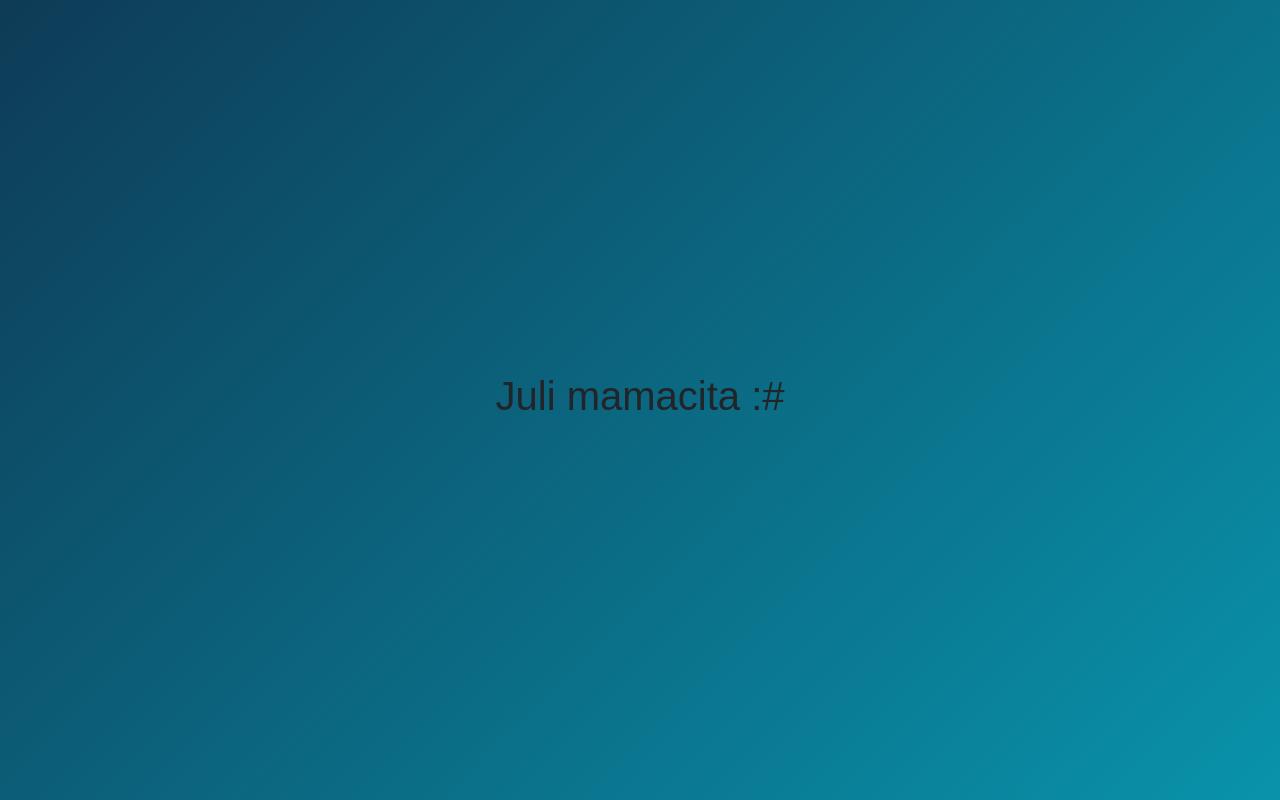
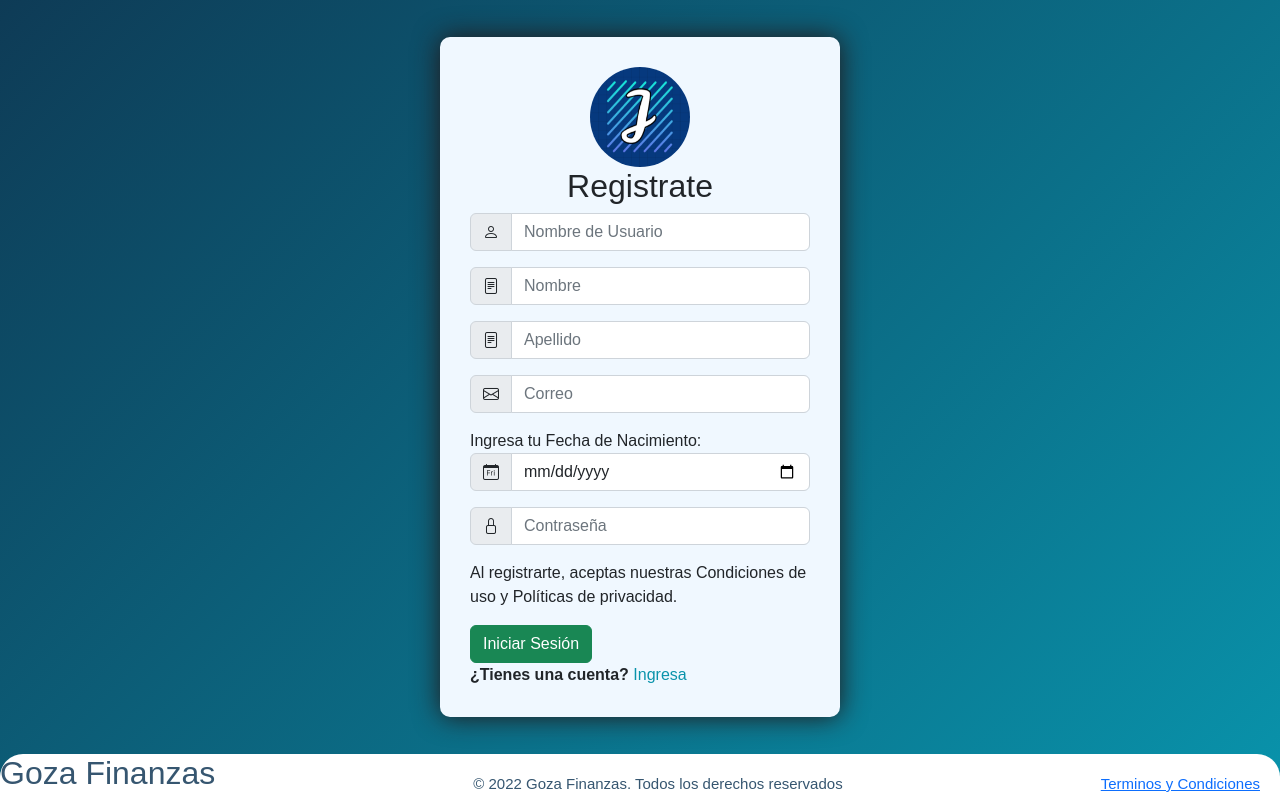
Before and after one commit to goza-finanzas/goza-finanzas, a plain HTML site: page frontend/registro.html in a window 1280 px wide. Drawn offline with nearby package versions, Linux system fonts and the light colour scheme.

Commit message:
Update Login And Register Files

```diff
--- a/frontend/css/style.css
+++ b/frontend/css/style.css
@@ -35,7 +35,7 @@ body {
     align-items: center;
     background-color: var(--fondo-caja);
     width: 400px;
-    height: 430px;
+    max-height: 90vh;
     border-radius: 10px;
     box-shadow: 0 0 27px var(--sombra-caja) ;
 
@@ -61,3 +61,27 @@ body {
 .formulario a:hover {
     color: var(--color-uno);
 }
+
+footer{
+    display: flex;
+    flex-direction: row;
+    flex-wrap: wrap;
+    justify-content: space-between;
+    align-items: flex-end;
+    width: 100%;
+    margin-top: auto;
+    background-color: white;
+    color: #365670;
+    border-radius: 23px 23px 0 0;
+    font-size: 15px;
+}
+
+footer .footer-rights {
+  line-height: 1px;
+  text-align: center;
+}
+footer .footer-terms {
+  padding-right: 20px;
+  line-height: 1px;
+  text-align: center;
+}
--- a/frontend/registro.html
+++ b/frontend/registro.html
@@ -6,13 +6,83 @@
         <meta name="viewport" conten="width=device-width, initial-scale=1.0">
         <!--Activa compatibilidad con navegadores viejos-->
         <meta hhtp-equiv="X-UA-Compatible" content="ie-edge">
-        <title>Inicio Sesión - GozaFinanzas</title>
+        <title>Registro - GozaFinanzas</title>
         <link href="https://cdn.jsdelivr.net/npm/bootstrap@5.2.1/dist/css/bootstrap.min.css" rel="stylesheet" integrity="sha384-iYQeCzEYFbKjA/T2uDLTpkwGzCiq6soy8tYaI1GyVh/UjpbCx/TYkiZhlZB6+fzT" crossorigin="anonymous">
         <script src="https://cdn.jsdelivr.net/npm/bootstrap@5.2.1/dist/js/bootstrap.bundle.min.js" integrity="sha384-u1OknCvxWvY5kfmNBILK2hRnQC3Pr17a+RTT6rIHI7NnikvbZlHgTPOOmMi466C8" crossorigin="anonymous"></script>
         <link rel="stylesheet" href="css/style.css">
         <link rel="stylesheet" href="https://cdn.jsdelivr.net/npm/bootstrap-icons@1.9.1/font/bootstrap-icons.css">
     </head>
     <body>
-        <h1>Juli mamacita :#</h1>
+        <div class="formulario">
+            <img class="avatar" src="img/logo.png" alt="logo">
+            <h2>Registrate</h2>
+            <form method="post">
+
+								<div class="input-group mb-3">
+									<span class="input-group-text" id="basic-addon1">
+											<i class="bi bi-person"></i>
+									</span>
+									<input type="text" class="form-control" placeholder="Nombre de Usuario" aria-label="Nombre de Usuario" aria-describedby="basic-addon1" required>
+								</div>
+
+								<div class="input-group mb-3">
+									<span class="input-group-text" id="basic-addon1">
+										<i class="bi bi-file-text"></i>
+									</span>
+									<input type="text" class="form-control" placeholder="Nombre" aria-label="Nombre" aria-describedby="basic-addon1" required>
+								</div>
+
+								<div class="input-group mb-3">
+									<span class="input-group-text" id="basic-addon1">
+										<i class="bi bi-file-text"></i>
+									</span>
+									<input type="text" class="form-control" placeholder="Apellido" aria-label="Apellido" aria-describedby="basic-addon1" required>
+								</div>
+
+
+                <div class="input-group mb-3">
+                    <span class="input-group-text" id="basic-addon1">
+											<i class="bi bi-envelope"></i>
+                    </span>
+                    <input type="text" class="form-control" placeholder="Correo" aria-label="Correo" aria-describedby="basic-addon1" required>
+                </div>
+
+								<label class="birthday" >Ingresa tu Fecha de Nacimiento: </label>
+                <div class="input-group mb-3">
+                    <span class="input-group-text" id="basic-addon1">
+											<i class="bi bi-calendar-day"></i>
+                    </span>
+                    <input type="date" class="form-control" aria-describedby="basic-addon1" required>
+                </div>
+
+                <div class="input-group mb-3">
+                    <span class="input-group-text" id="basic-addon1">
+                        <i class="bi bi-lock"></i>
+                    </span>
+                    <input type="password" class="form-control" placeholder="Contraseña" aria-label="Contraseña" aria-describedby="basic-addon1" required>
+                </div>
+
+
+                <div class="remember">
+                    <p>Al registrarte, aceptas nuestras Condiciones de uso y Políticas de privacidad.</p>
+                </div>
+                <input class="btn btn-success" type="submit" value="Iniciar Sesión">
+
+                <div class="register">
+                    <strong>¿Tienes una cuenta?</strong> <a href="login.html">Ingresa</a>
+                </div>
+            </form>
+        </div>
+      <footer>
+        <div class="footer-name">
+          <h2>Goza Finanzas</h2>
+        </div>
+        <div class="footer-rights">
+                  <p>&#169; 2022 Goza Finanzas. Todos los derechos reservados</p>
+              </div>
+              <div class="footer-terms">
+                  <p><a href="https://www.google.com">Terminos y Condiciones</a></p>
+              </div>
+      </footer>
     </body>
 </html>
```
Also changed, not shown: frontend/css/STYLE DE GUIA.CSS (deleted, +0 -125 lines), frontend/login.html (+12 -2 lines).
